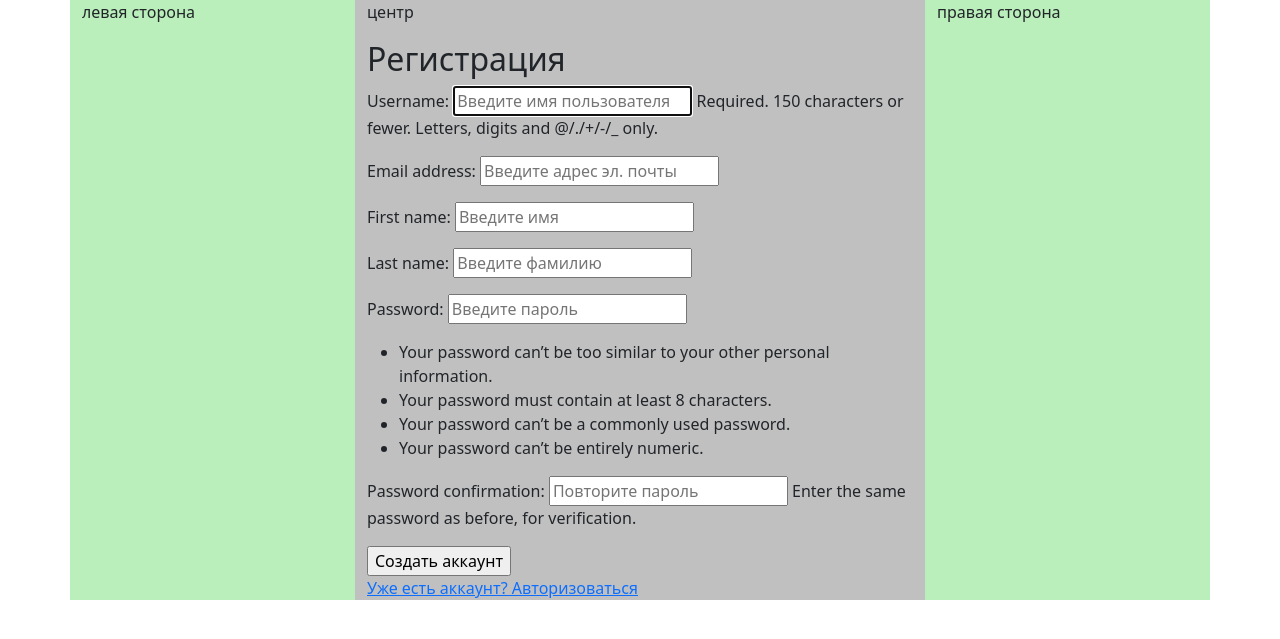
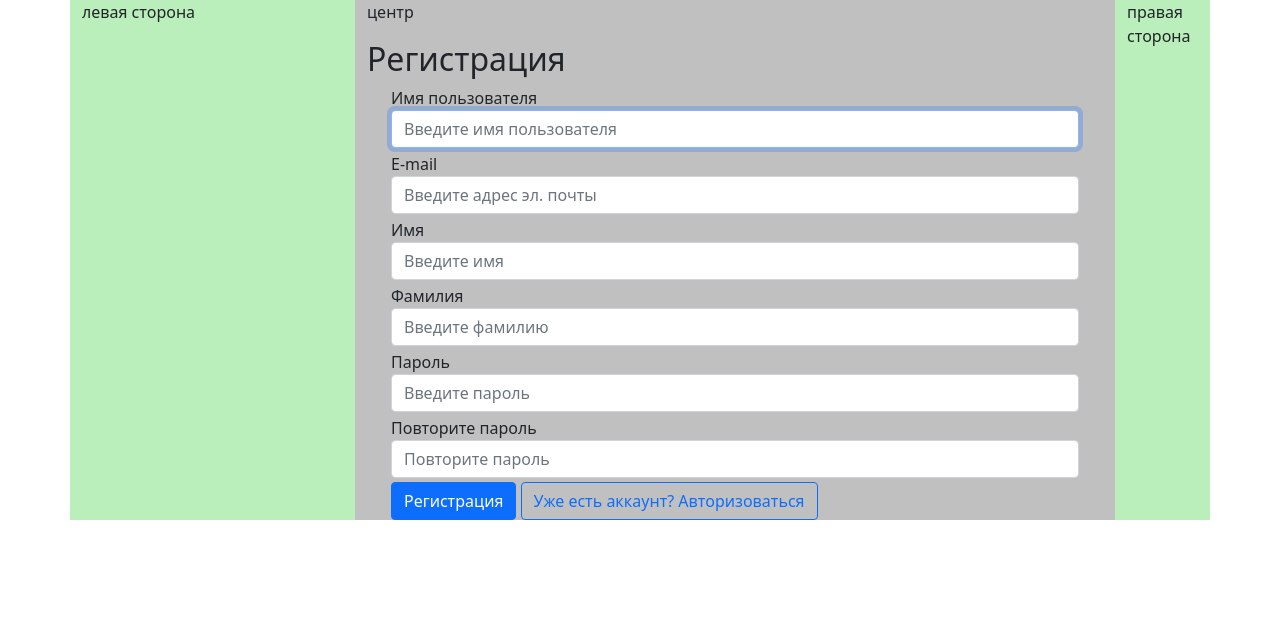
Before and after one commit to ivg97/startIT, a Django app: page /users/register/ in a window 1280 px wide. Shown: the part 56-695 px from the top of the page. Run offline with Django 3.2, Linux system fonts and the light colour scheme; some libraries are stand-ins or nearby versions.

Commit message:
фронт первой версии минимального проекта готов

```diff
--- a/main/templates/main/base.html
+++ b/main/templates/main/base.html
@@ -70,12 +70,12 @@
         <div class="col col-lg-3">
             <p>левая сторона</p>
         </div>
-        <div class="col col-lg-6" style="background-color: silver">
+        <div class="col col-lg-8" style="background-color: silver">
             <p>центр</p>
             {% block content %}
             {% endblock %}
         </div>
-        <div class="col col-lg-3 " style="background-color: #baeeba">
+        <div class="col col-lg-1 " style="background-color: #baeeba">
             <p>правая сторона</p>
         </div>
     </div>
--- a/questions/forms.py
+++ b/questions/forms.py
@@ -20,6 +20,10 @@ class CreateQuestionForm(forms.ModelForm):
         self.fields['answer'].widget.attrs['placeholder'] = 'Введите ответ'
 
 
+        for field_name, field in self.fields.items():
+            field.widget.attrs['class'] = 'form-control'
+
+
 class CreateTagForm(forms.ModelForm):
     class Meta:
         model = Tag
@@ -29,3 +33,5 @@ class CreateTagForm(forms.ModelForm):
     def __init__(self, *args, **kwargs):
         super(CreateTagForm, self).__init__(*args, **kwargs)
         self.fields['name'].widget.attrs['placeholder'] = 'Введите название'
+        for field_name, field in self.fields.items():
+            field.widget.attrs['class'] = 'form-control'
--- a/users/forms.py
+++ b/users/forms.py
@@ -12,7 +12,10 @@ class UserLoginForm(AuthenticationForm):
         super(UserLoginForm, self).__init__(*args, **kwargs)
         self.fields['username'].widget.attrs['placeholder'] = 'Введите имя ' \
                                                               'пользователя'
-        self.fields['password'].widget.attrs['placeholder'] = 'Введите парполь'
+        self.fields['password'].widget.attrs['placeholder'] = 'Введите пароль'
+
+        for field_name, field in self.fields.items():
+            field.widget.attrs['class'] = 'form-control'
 
 
 class RegisterUserForm(UserCreationForm):
@@ -31,3 +34,6 @@ class RegisterUserForm(UserCreationForm):
         self.fields['last_name'].widget.attrs['placeholder'] = 'Введите фамилию'
         self.fields['password1'].widget.attrs['placeholder'] = 'Введите пароль'
         self.fields['password2'].widget.attrs['placeholder'] = 'Повторите пароль'
+
+        for field_name, field in self.fields.items():
+            field.widget.attrs['class'] = 'form-control'
--- a/users/templates/users/register.html
+++ b/users/templates/users/register.html
@@ -7,11 +7,48 @@
 
     <h2>Регистрация</h2>
 
-    <form action="{% url 'users:register' %}" method="post">
-    {% csrf_token %}
-    {{ form.as_p }}
-        <input type="submit" value="Создать аккаунт">
-    </form>
-    <div><a href="{% url 'users:login' %}">Уже есть аккаунт? Авторизоваться</a></div>
+
+    <div class="container">
+
+        <form action="{% url 'users:login' %}" method="post">
+            {% csrf_token %}
+            <div class="md-3">
+                <vabel for="{{ form.username.id_for_label }}" class="form_label">Имя пользователя</vabel>
+                {{ form.username }}
+                <div class="form-text"></div>
+            </div>
+            <div class="md-3">
+                <vabel for="{{ form.email.id_for_label }}" class="form_label">E-mail</vabel>
+                {{ form.email }}
+                <div class="form-text"></div>
+            </div>
+            <div class="md-3">
+                <vabel for="{{ form.first_name.id_for_label }}" class="form_label">Имя</vabel>
+                {{ form.first_name }}
+                <div class="form-text"></div>
+            </div>
+            <div class="md-3">
+                <vabel for="{{ form.last_name.id_for_label }}" class="form_label">Фамилия</vabel>
+                {{ form.last_name }}
+                <div class="form-text"></div>
+            </div>
+            <div class="md-3">
+                <vabel for="{{ form.password1.id_for_label }}" class="form_label">Пароль</vabel>
+                {{ form.password1 }}
+                <div class="form-text"></div>
+            </div>
+            <div class="md-3">
+                <vabel for="{{ form.password2.id_for_label }}" class="form_label">Повторите пароль</vabel>
+                {{ form.password2 }}
+                <div class="form-text"></div>
+            </div>
+
+            <button type="submit" class="btn btn-primary">Регистрация</button>
+            <a href="{% url 'users:login' %}">
+                <button type="button" class="btn btn-outline-primary">Уже есть аккаунт? Авторизоваться</button>
+            </a>
+        </form>
+    </div>
+
 
 {% endblock %}
--- a/workouts/models.py
+++ b/workouts/models.py
@@ -57,8 +57,7 @@ class WorkoutQuestion(models.Model):
         (4, 4),
         (3, 3),
         (2, 2),
-        (1, 1),
-        (0, 0),
+        # (0, 0),
     )
 
     workout = models.ForeignKey(Workout, on_delete=models.CASCADE,
@@ -67,7 +66,7 @@ class WorkoutQuestion(models.Model):
                                  name='question', verbose_name='Вопросы')
     rating = models.DecimalField(choices=RATING_CHOICES, max_digits=1,
                                  name='rating', verbose_name='Оценка',
-                                 decimal_places=0, default=0)
+                                 decimal_places=0, default=2)
     class Meta:
         db_table = 'workout_questions'
         verbose_name = 'Вопрос тренировки'
```
Also changed, not shown: questions/templates/questions/create_question.html (+28 -7 lines), questions/templates/questions/create_tag.html (+24 -6 lines), startIT/settings.py (+10 -0 lines), users/templates/users/login.html (+21 -5 lines), workouts/forms.py (+12 -1 lines), workouts/templates/workouts/create_answer.html (+26 -9 lines), questions/migrations/0002_auto_20220321_0735.py (added), users/migrations/0002_auto_20220321_0735.py (added), workouts/migrations/0002_auto_20220321_0735.py (added).
